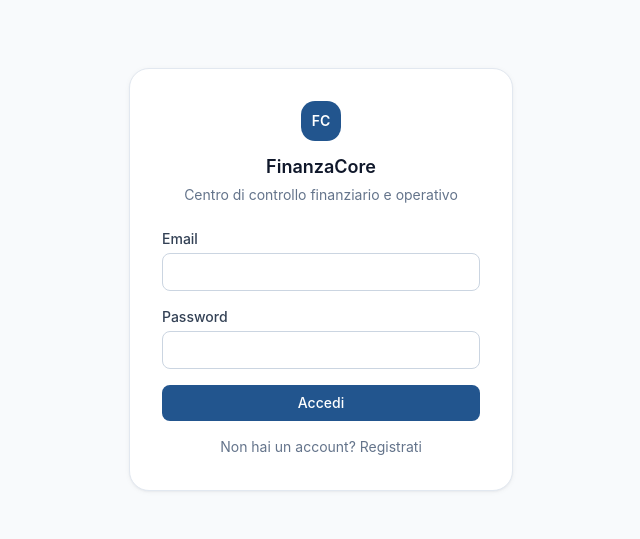
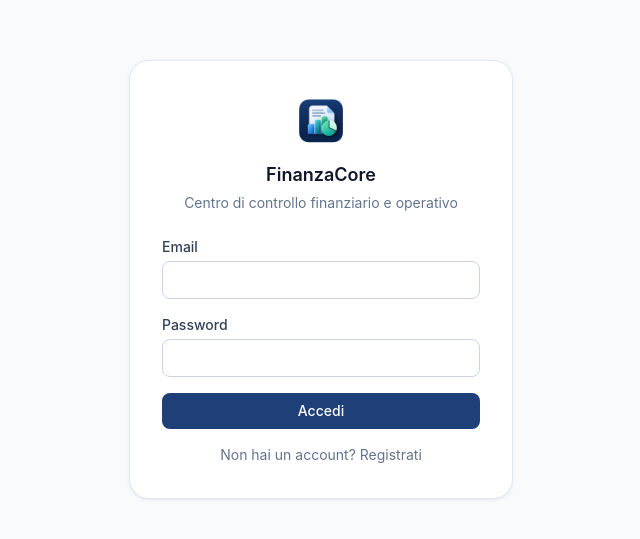
Before and after one commit to graziano1991/contabilit-azienda, a Next.js app: page /login in a window 1280 px wide. Shown: the part 121-660 px from the top of the page, without its empty margins (319-959 px from the left). Built offline with nearby package versions, Linux system fonts and the light colour scheme; no server answers.

Commit message:
Aggiunge il logo dell'app e allinea la palette colori

```diff
--- a/src/app/layout.tsx
+++ b/src/app/layout.tsx
@@ -4,6 +4,7 @@ import "./globals.css";
 export const metadata: Metadata = {
   title: "FinanzaCore",
   description: "Centro di controllo finanziario e operativo dell'azienda",
+  themeColor: "#0b1a37",
 };
 
 export default function RootLayout({
--- a/src/app/login/page.tsx
+++ b/src/app/login/page.tsx
@@ -1,6 +1,7 @@
 "use client";
 
 import { useState } from "react";
+import Image from "next/image";
 import { useRouter } from "next/navigation";
 import { createClient } from "@/lib/supabase/client";
 
@@ -38,9 +39,14 @@ export default function LoginPage() {
     <div className="flex min-h-screen items-center justify-center bg-neutral-50 px-4">
       <div className="w-full max-w-sm rounded-2xl border border-neutral-200 bg-white p-8 shadow-card">
         <div className="mb-6 flex flex-col items-center text-center">
-          <div className="mb-3 flex h-10 w-10 items-center justify-center rounded-xl bg-brand-600 text-sm font-semibold text-white">
-            FC
-          </div>
+          <Image
+            src="/logo.png"
+            alt="FinanzaCore"
+            width={56}
+            height={56}
+            className="mb-3 h-14 w-14 rounded-xl"
+            priority
+          />
           <h1 className="text-lg font-semibold text-neutral-900">FinanzaCore</h1>
           <p className="mt-1 text-sm text-neutral-500">
             Centro di controllo finanziario e operativo
--- a/src/components/sidebar.tsx
+++ b/src/components/sidebar.tsx
@@ -1,5 +1,6 @@
 "use client";
 
+import Image from "next/image";
 import Link from "next/link";
 import { usePathname } from "next/navigation";
 import { useState } from "react";
@@ -106,9 +107,14 @@ export function Sidebar({ companyName }: { companyName: string }) {
   return (
     <aside className="flex h-full w-64 shrink-0 flex-col border-r border-neutral-200 bg-white">
       <div className="flex items-center gap-2 border-b border-neutral-200 px-5 py-5">
-        <div className="flex h-8 w-8 items-center justify-center rounded-lg bg-brand-600 text-sm font-semibold text-white">
-          FC
-        </div>
+        <Image
+          src="/logo.png"
+          alt="FinanzaCore"
+          width={32}
+          height={32}
+          className="h-8 w-8 shrink-0 rounded-lg"
+          priority
+        />
         <div>
           <p className="text-sm font-semibold leading-tight text-neutral-900">
             FinanzaCore
--- a/tailwind.config.ts
+++ b/tailwind.config.ts
@@ -9,18 +9,18 @@ const config: Config = {
     extend: {
       colors: {
         brand: {
-          50: "#f2f6fb",
-          100: "#e3ebf6",
-          200: "#c1d5ec",
-          300: "#8fb3dc",
-          400: "#548bc6",
-          500: "#2f6cad",
-          600: "#22558e",
-          700: "#1d4573",
-          800: "#1c3a5f",
-          900: "#1b3250",
+          50: "#eef3fb",
+          100: "#dbe5f6",
+          200: "#b3c9ea",
+          300: "#82a4da",
+          400: "#4f78bf",
+          500: "#2f5596",
+          600: "#1e3f78",
+          700: "#173263",
+          800: "#11254d",
+          900: "#0b1a37",
         },
-        revenue: "#1c8a5b",
+        revenue: "#15a385",
         cost: "#c0392b",
         neutral: {
           50: "#f8fafc",
```
Also changed, not shown: public/logo.png (added), src/app/icon.png (added).
